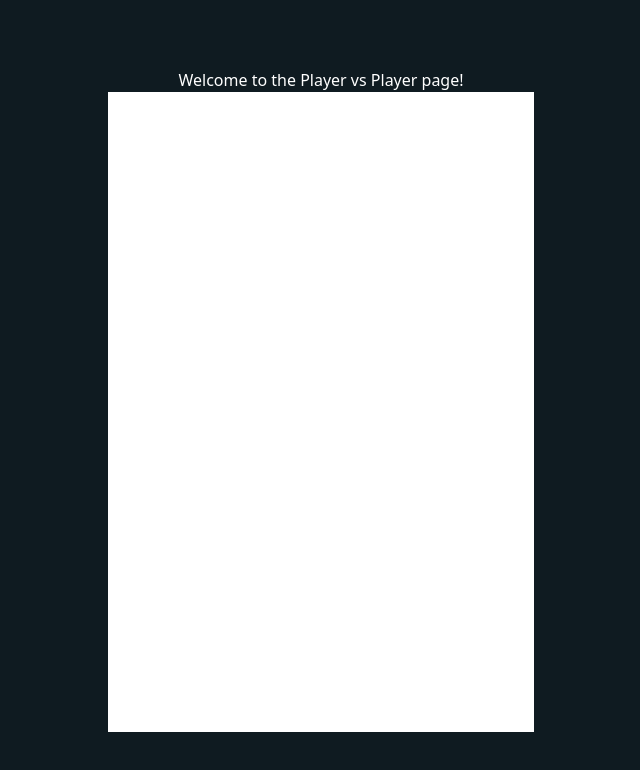
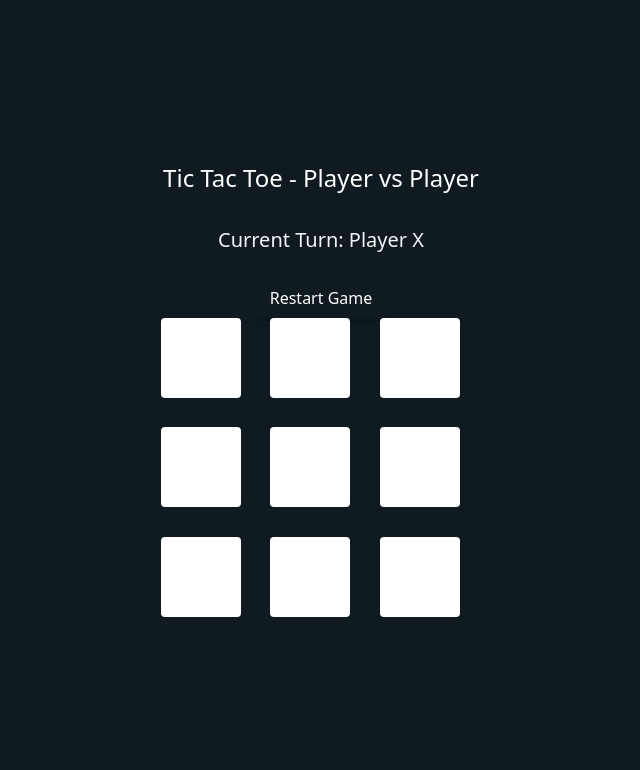
Before and after one commit to LeAmering/Tic-Tac-Toe, a SvelteKit app: page /1 in a window 1280 px wide. Shown: the top 770 px of the page, without its empty margins (319-959 px from the left). Built offline with nearby package versions, Linux system fonts and the light colour scheme.

Commit message:
version 1

```diff
--- a/src/routes/[game]/+page.svelte
+++ b/src/routes/[game]/+page.svelte
@@ -1,11 +1,79 @@
+<script>
+	let currentPlayer = 'X';
+	let board = Array(9).fill('');
+	let winner = null;
+	let isDraw = false;
+
+	function setValue(index) {
+		if (board[index] === '' && !winner) {
+			board[index] = currentPlayer;
+			currentPlayer = currentPlayer === 'X' ? 'O' : 'X';
+			checkGameStatus();
+		}
+	}
+
+	function checkGameStatus() {
+		const winCombos = [
+			[0, 1, 2],
+			[3, 4, 5],
+			[6, 7, 8],
+			[0, 3, 6],
+			[1, 4, 7],
+			[2, 5, 8],
+			[0, 4, 8],
+			[2, 4, 6]
+		];
+
+		// Check  winner
+		for (const combo of winCombos) {
+			const [a, b, c] = combo;
+			if (board[a] && board[a] === board[b] && board[a] === board[c]) {
+				winner = board[a];
+				return;
+			}
+		}
+
+		// Check  draw
+		if (board.every((cell) => cell !== '')) {
+			isDraw = true;
+		}
+	}
+
+	function restartGame() {
+		board = Array(9).fill('');
+		currentPlayer = 'X';
+		winner = null;
+		isDraw = false;
+	}
+</script>
+
 <main class="flex h-screen flex-col items-center justify-center bg-bgBlue text-gray-100">
-	<h1 class="text-white">Welcome to the Player vs Player page!</h1>
+	<h1 class="mb-4 text-2xl text-white">Tic Tac Toe - Player vs Player</h1>
 
-	<div class="h-4/5 w-2/6 bg-white">
-		<div></div>
+	<p class="mt-4 text-xl">Current Turn: Player {currentPlayer}</p>
 
-		<div></div>
+	<button
+		class="mt-6 rounded bg-bgBlue px-4 py-2 text-white shadow-md hover:bg-green-600"
+		on:click={restartGame}
+	>
+		Restart Game
+	</button>
 
-		<div></div>
+	<div class="grid h-80 w-80 grid-cols-3 gap-2">
+		{#each board as cell, index}
+			<button
+				class="flex h-20 w-20 items-center justify-center rounded bg-white text-2xl text-black"
+				on:click={() => setValue(index)}
+				disabled={!!cell || winner}
+			>
+				{cell}
+			</button>
+		{/each}
 	</div>
+
+	{#if winner}
+		<p class="mt-4 text-xl">Player {winner} wins!</p>
+	{:else if isDraw}
+		<p class="mt-4 text-xl">It's a draw!</p>
+	{/if}
 </main>
```
